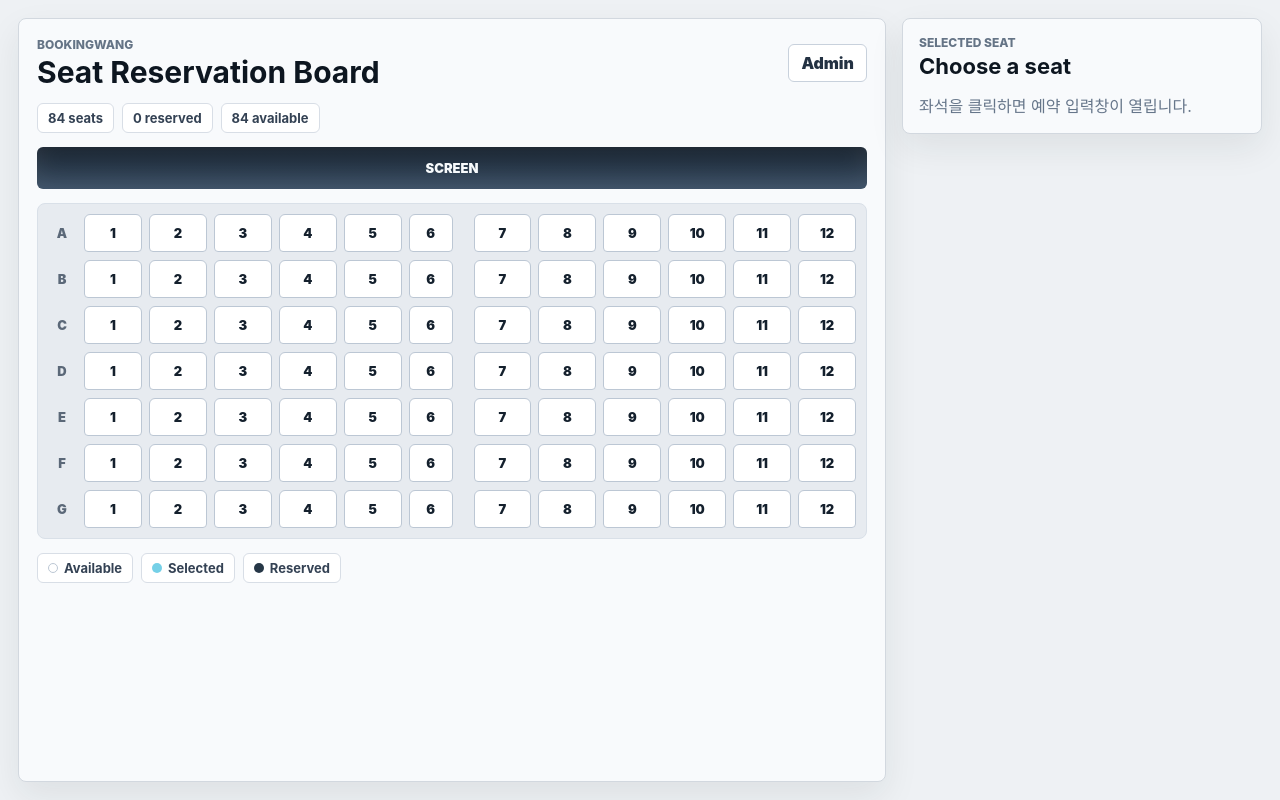
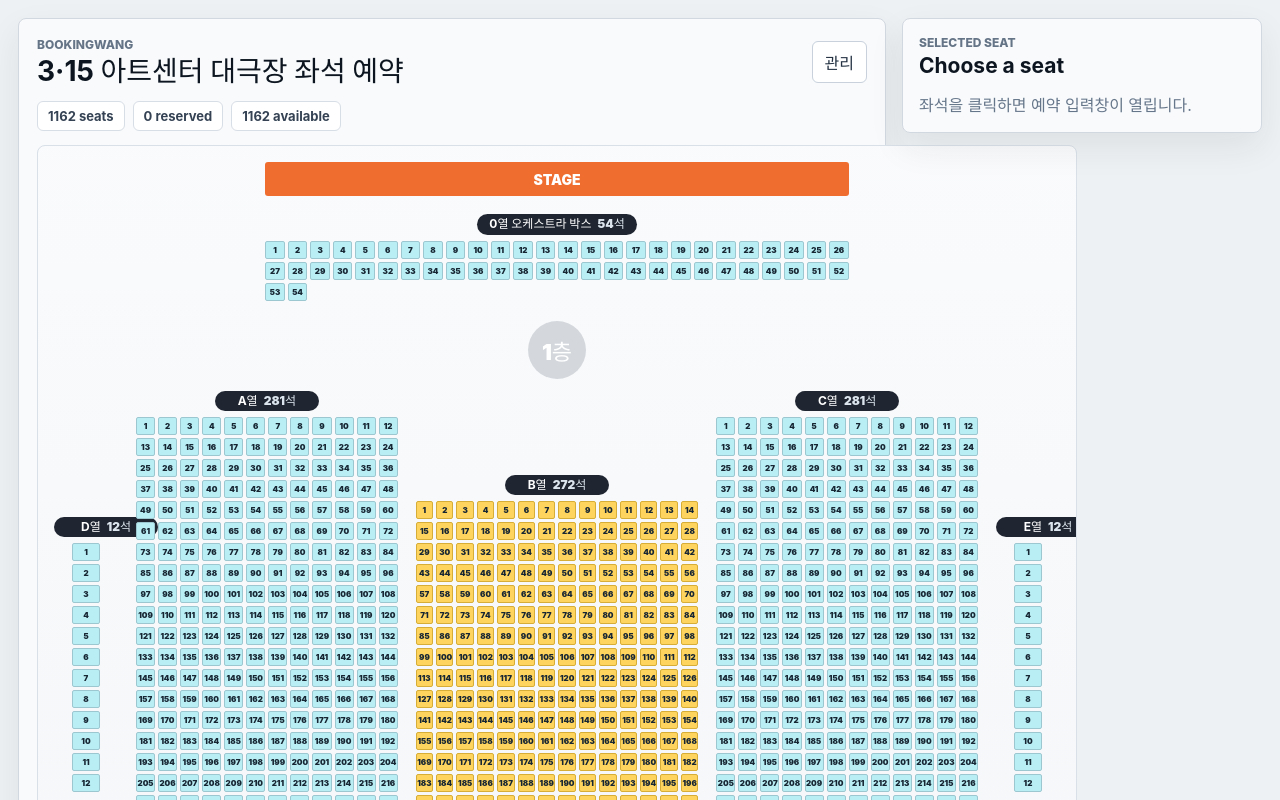
Before and after one commit to binogion-cmd/BookingWang, a React (Vite) app: page / in a window 1280 px wide. Shown: the top 800 px of the page. Built offline with nearby package versions, Linux system fonts and the light colour scheme.

Commit message:
Update seating map to venue layout

```diff
--- a/src/App.css
+++ b/src/App.css
@@ -78,12 +78,12 @@ h2 {
 }
 
 h1 {
-  font-size: 30px;
-  line-height: 1.1;
+  font-size: 28px;
+  line-height: 1.12;
 }
 
 h2 {
-  font-size: 22px;
+  font-size: 21px;
   line-height: 1.15;
 }
 
@@ -107,60 +107,126 @@ h2 {
   font-weight: 700;
 }
 
+.venue-map {
+  min-width: 1040px;
+  overflow: auto;
+  padding: 16px;
+  border: 1px solid #d9e0e8;
+  border-radius: 8px;
+  background:
+    linear-gradient(180deg, rgba(255, 255, 255, 0.78), rgba(245, 247, 250, 0.9)),
+    #e7ebf0;
+}
+
 .stage {
-  height: 42px;
+  width: 58%;
+  height: 34px;
   display: grid;
   place-items: center;
-  border-radius: 6px;
-  background: linear-gradient(180deg, #1c2733, #33485f);
-  color: #f7fafc;
-  font-size: 13px;
+  margin: 0 auto 18px;
+  border-radius: 3px;
+  background: #ef6d2f;
+  color: #ffffff;
+  font-size: 14px;
   font-weight: 900;
   letter-spacing: 0;
-  box-shadow: inset 0 -10px 24px rgba(255, 255, 255, 0.08);
 }
 
-.seat-map {
-  overflow: auto;
-  padding: 10px;
-  border: 1px solid #d9e0e8;
-  border-radius: 8px;
-  background: #e7ebf0;
+.orchestra-zone {
+  width: 58%;
+  margin: 0 auto 20px;
 }
 
-.seat-row {
+.floor-marker {
+  width: 58px;
+  height: 58px;
   display: grid;
-  grid-template-columns: 28px minmax(540px, 1fr);
-  align-items: center;
-  gap: 8px;
-  margin-bottom: 8px;
+  place-items: center;
+  margin: 12px auto;
+  border-radius: 999px;
+  background: #d4d8dd;
+  color: #ffffff;
+  font-size: 22px;
+  font-weight: 900;
 }
 
-.seat-row:last-child {
-  margin-bottom: 0;
+.first-floor {
+  display: grid;
+  grid-template-columns: 64px minmax(780px, 1fr) 64px;
+  gap: 18px;
+  align-items: center;
 }
 
-.row-label {
-  color: #5b6878;
-  font-size: 13px;
-  font-weight: 900;
-  text-align: center;
+.main-sections,
+.second-floor {
+  display: grid;
+  grid-template-columns: 1fr 1.08fr 1fr;
+  gap: 18px;
+  align-items: end;
 }
 
-.seat-row-grid {
+.second-floor {
+  width: 78%;
+  margin: 0 auto;
+}
+
+.side-stack {
+  display: flex;
+  align-items: center;
+  justify-content: center;
+}
+
+.seat-section {
+  min-width: 0;
+}
+
+.section-title {
+  width: fit-content;
+  min-width: 104px;
+  display: flex;
+  justify-content: center;
+  gap: 6px;
+  margin: 0 auto 6px;
+  padding: 3px 12px;
+  border-radius: 999px;
+  background: #202631;
+  color: #ffffff;
+  font-size: 12px;
+  font-weight: 900;
+  line-height: 1.2;
+}
+
+.section-title span {
+  color: #dce5ee;
+}
+
+.section-seats {
   display: grid;
-  grid-template-columns: repeat(12, minmax(36px, 1fr));
-  gap: 7px;
+  grid-template-columns: repeat(var(--columns), minmax(0, 1fr));
+  gap: 3px;
+}
+
+.section-orchestra .section-seats {
+  grid-template-columns: repeat(26, minmax(0, 1fr));
+}
+
+.section-sidebox .section-seats {
+  grid-template-columns: 1fr;
+  width: 28px;
+  margin: 0 auto;
 }
 
 .seat {
-  min-width: 36px;
-  height: 38px;
-  border: 1px solid #bcc7d4;
-  border-radius: 6px 6px 4px 4px;
-  color: #14202d;
-  font-size: 13px;
+  min-width: 0;
+  height: 18px;
+  border: 1px solid #9dc7d0;
+  border-radius: 2px;
+  background: #b9eef4;
+  color: #172633;
+  padding: 0;
+  font-size: 8px;
   font-weight: 900;
+  line-height: 1;
   transition:
     transform 120ms ease,
     border-color 120ms ease,
@@ -170,25 +236,37 @@ h2 {
 .seat:hover {
   transform: translateY(-1px);
   border-color: #1f6f8b;
+  z-index: 2;
 }
 
-.aisle-edge {
-  margin-right: 14px;
+.section-center .seat {
+  background: #ffd45e;
+  border-color: #d5ad37;
 }
 
-.seat-available {
-  background: #ffffff;
+.section-wing .seat,
+.section-orchestra .seat,
+.section-sidebox .seat {
+  background: #b9eef4;
 }
 
 .seat-selected {
-  background: #75d0e7;
-  border-color: #1f6f8b;
+  background: #12a7c9 !important;
+  border-color: #0f647b;
+  color: #ffffff;
 }
 
 .seat-reserved {
-  background: #263747;
+  background: #263747 !important;
   border-color: #263747;
   color: #ffffff;
+}
+
+.seat-wheelchair {
+  background: #1596b0 !important;
+  border-color: #0b7188;
+  color: #ffffff;
+  font-size: 11px;
 }
 
 .legend {
@@ -205,16 +283,20 @@ h2 {
 }
 
 .available-dot {
-  background: #ffffff;
-  border: 1px solid #bcc7d4;
+  background: #b9eef4;
+  border: 1px solid #9dc7d0;
 }
 
 .selected-dot {
-  background: #75d0e7;
+  background: #12a7c9;
 }
 
 .reserved-dot {
   background: #263747;
+}
+
+.wheelchair-dot {
+  background: #1596b0;
 }
 
 .side-panel {
@@ -360,7 +442,7 @@ textarea {
   color: #a73025;
 }
 
-@media (max-width: 960px) {
+@media (max-width: 1180px) {
   .app-shell {
     grid-template-columns: 1fr;
     padding: 12px;
@@ -369,12 +451,19 @@ textarea {
   .side-panel {
     order: -1;
   }
+}
 
+@media (max-width: 720px) {
   h1 {
-    font-size: 24px;
+    font-size: 23px;
   }
 
-  .seat-row {
-    grid-template-columns: 24px minmax(500px, 1fr);
+  .topbar {
+    align-items: flex-start;
+    flex-direction: column;
+  }
+
+  .venue-map {
+    min-width: 920px;
   }
 }
--- a/src/App.tsx
+++ b/src/App.tsx
@@ -1,5 +1,5 @@
 import { useMemo, useState } from 'react'
-import type { FormEvent } from 'react'
+import type { CSSProperties, FormEvent } from 'react'
 import './App.css'
 
 type SeatStatus = 'available' | 'selected' | 'reserved'
@@ -12,13 +12,56 @@ type Reservation = {
   createdAt: string
 }
 
-const ROWS = ['A', 'B', 'C', 'D', 'E', 'F', 'G']
-const SEATS_PER_ROW = 12
-const AISLE_AFTER = 6
+type SeatSection = {
+  id: string
+  name: string
+  floor: string
+  className: string
+  count: number
+  columns: number
+  startAt?: number
+  wheelchair?: number
+}
+
 const STORAGE_KEY = 'bookingwang.reservations.v1'
 
-function buildSeatId(row: string, seat: number) {
-  return `${row}${seat.toString().padStart(2, '0')}`
+const ORCHESTRA: SeatSection = {
+  id: 'OR',
+  name: '0열 오케스트라 박스',
+  floor: 'stage',
+  className: 'section-orchestra',
+  count: 54,
+  columns: 26,
+}
+
+const FIRST_FLOOR: SeatSection[] = [
+  { id: '1A', name: 'A열', floor: '1층', className: 'section-wing', count: 281, columns: 12, wheelchair: 10 },
+  { id: '1B', name: 'B열', floor: '1층', className: 'section-center', count: 272, columns: 14, wheelchair: 2 },
+  { id: '1C', name: 'C열', floor: '1층', className: 'section-wing', count: 281, columns: 12, wheelchair: 10 },
+]
+
+const SIDE_BOXES: SeatSection[] = [
+  { id: '1D', name: 'D열', floor: '1층 측면', className: 'section-sidebox', count: 12, columns: 1 },
+  { id: '1E', name: 'E열', floor: '1층 측면', className: 'section-sidebox', count: 12, columns: 1 },
+]
+
+const SECOND_FLOOR: SeatSection[] = [
+  { id: '2A', name: 'A열', floor: '2층', className: 'section-wing', count: 83, columns: 14 },
+  { id: '2B', name: 'B열', floor: '2층', className: 'section-center', count: 84, columns: 14 },
+  { id: '2C', name: 'C열', floor: '2층', className: 'section-wing', count: 83, columns: 14 },
+]
+
+const ALL_SECTIONS = [ORCHESTRA, ...FIRST_FLOOR, ...SIDE_BOXES, ...SECOND_FLOOR]
+
+function buildSeatId(section: SeatSection, seat: number) {
+  return `${section.id}-${seat.toString().padStart(3, '0')}`
+}
+
+function seatDisplayName(seatId: string) {
+  const [sectionId, number] = seatId.split('-')
+  const section = ALL_SECTIONS.find((item) => item.id === sectionId)
+  if (!section || !number) return seatId
+  return `${section.floor} ${section.name} ${Number(number)}번`
 }
 
 function loadReservations(): Record<string, Reservation> {
@@ -39,8 +82,8 @@ function App() {
 
   const seats = useMemo(
     () =>
-      ROWS.flatMap((row) =>
-        Array.from({ length: SEATS_PER_ROW }, (_, index) => buildSeatId(row, index + 1)),
+      ALL_SECTIONS.flatMap((section) =>
+        Array.from({ length: section.count }, (_, index) => buildSeatId(section, index + 1)),
       ),
     [],
   )
@@ -133,16 +176,49 @@ function App() {
     URL.revokeObjectURL(url)
   }
 
+  function renderSection(section: SeatSection) {
+    return (
+      <div className={`seat-section ${section.className}`} key={section.id}>
+        <div className="section-title">
+          <strong>{section.name}</strong>
+          <span>{section.count}석</span>
+        </div>
+        <div className="section-seats" style={{ '--columns': section.columns } as CSSProperties}>
+          {Array.from({ length: section.count }, (_, index) => {
+            const seatNumber = index + 1
+            const seatId = buildSeatId(section, seatNumber)
+            const status = seatStatus(seatId)
+            const isWheelchair = section.wheelchair ? seatNumber > section.count - section.wheelchair : false
+
+            return (
+              <button
+                type="button"
+                key={seatId}
+                className={`seat seat-${status} ${isWheelchair ? 'seat-wheelchair' : ''}`}
+                onClick={() => selectSeat(seatId)}
+                aria-pressed={selectedSeat === seatId}
+                aria-label={`${seatDisplayName(seatId)} ${status}`}
+                title={seatDisplayName(seatId)}
+              >
+                {isWheelchair ? '♿' : seatNumber}
+              </button>
+            )
+          })}
+        </div>
+      </div>
+    )
+  }
+
   return (
     <main className="app-shell">
       <section className="booking-panel" aria-label="BookingWang seat reservation">
         <div className="topbar">
           <div>
             <p className="eyebrow">BookingWang</p>
-            <h1>Seat Reservation Board</h1>
+            <h1>3·15 아트센터 대극장 좌석 예약</h1>
           </div>
           <button type="button" className="ghost-button" onClick={() => setShowAdmin((value) => !value)}>
-            {showAdmin ? 'Hide Admin' : 'Admin'}
+            {showAdmin ? '관리 숨기기' : '관리'}
           </button>
         </div>
 
@@ -152,48 +228,33 @@ function App() {
           <span>{seats.length - reservedCount} available</span>
         </div>
 
-        <div className="stage" aria-hidden="true">
-          SCREEN
-        </div>
+        <div className="venue-map" aria-label="seat map">
+          <div className="stage">STAGE</div>
+          <div className="orchestra-zone">{renderSection(ORCHESTRA)}</div>
 
-        <div className="seat-map" aria-label="seat map">
-          {ROWS.map((row) => (
-            <div className="seat-row" key={row}>
-              <span className="row-label">{row}</span>
-              <div className="seat-row-grid">
-                {Array.from({ length: SEATS_PER_ROW }, (_, index) => {
-                  const seatNumber = index + 1
-                  const seatId = buildSeatId(row, seatNumber)
-                  const status = seatStatus(seatId)
-                  return (
-                    <button
-                      type="button"
-                      key={seatId}
-                      className={`seat seat-${status} ${seatNumber === AISLE_AFTER ? 'aisle-edge' : ''}`}
-                      onClick={() => selectSeat(seatId)}
-                      aria-pressed={selectedSeat === seatId}
-                      aria-label={`${seatId} ${status}`}
-                    >
-                      {seatNumber}
-                    </button>
-                  )
-                })}
-              </div>
-            </div>
-          ))}
+          <div className="floor-marker">1층</div>
+          <div className="first-floor">
+            <div className="side-stack">{renderSection(SIDE_BOXES[0])}</div>
+            <div className="main-sections">{FIRST_FLOOR.map(renderSection)}</div>
+            <div className="side-stack">{renderSection(SIDE_BOXES[1])}</div>
+          </div>
+
+          <div className="floor-marker">2층</div>
+          <div className="second-floor">{SECOND_FLOOR.map(renderSection)}</div>
         </div>
 
         <div className="legend">
           <span><i className="dot available-dot" />Available</span>
           <span><i className="dot selected-dot" />Selected</span>
           <span><i className="dot reserved-dot" />Reserved</span>
+          <span><i className="dot wheelchair-dot" />Wheelchair</span>
         </div>
       </section>
 
       <aside className="side-panel" aria-label="reservation form">
         <div className="card">
           <p className="eyebrow">Selected Seat</p>
-          <h2>{selectedSeat ?? 'Choose a seat'}</h2>
+          <h2>{selectedSeat ? seatDisplayName(selectedSeat) : 'Choose a seat'}</h2>
           {selectedSeat ? (
             selectedReservation ? (
               <div className="reservation-details">
@@ -260,7 +321,7 @@ function App() {
                 Object.values(reservations).map((reservation) => (
                   <div className="reservation-item" key={reservation.seatId}>
                     <div>
-                      <strong>{reservation.seatId}</strong>
+                      <strong>{seatDisplayName(reservation.seatId)}</strong>
                       <span>{reservation.name} · {reservation.phone}</span>
                     </div>
                     <button type="button" onClick={() => cancelReservation(reservation.seatId)}>
```
